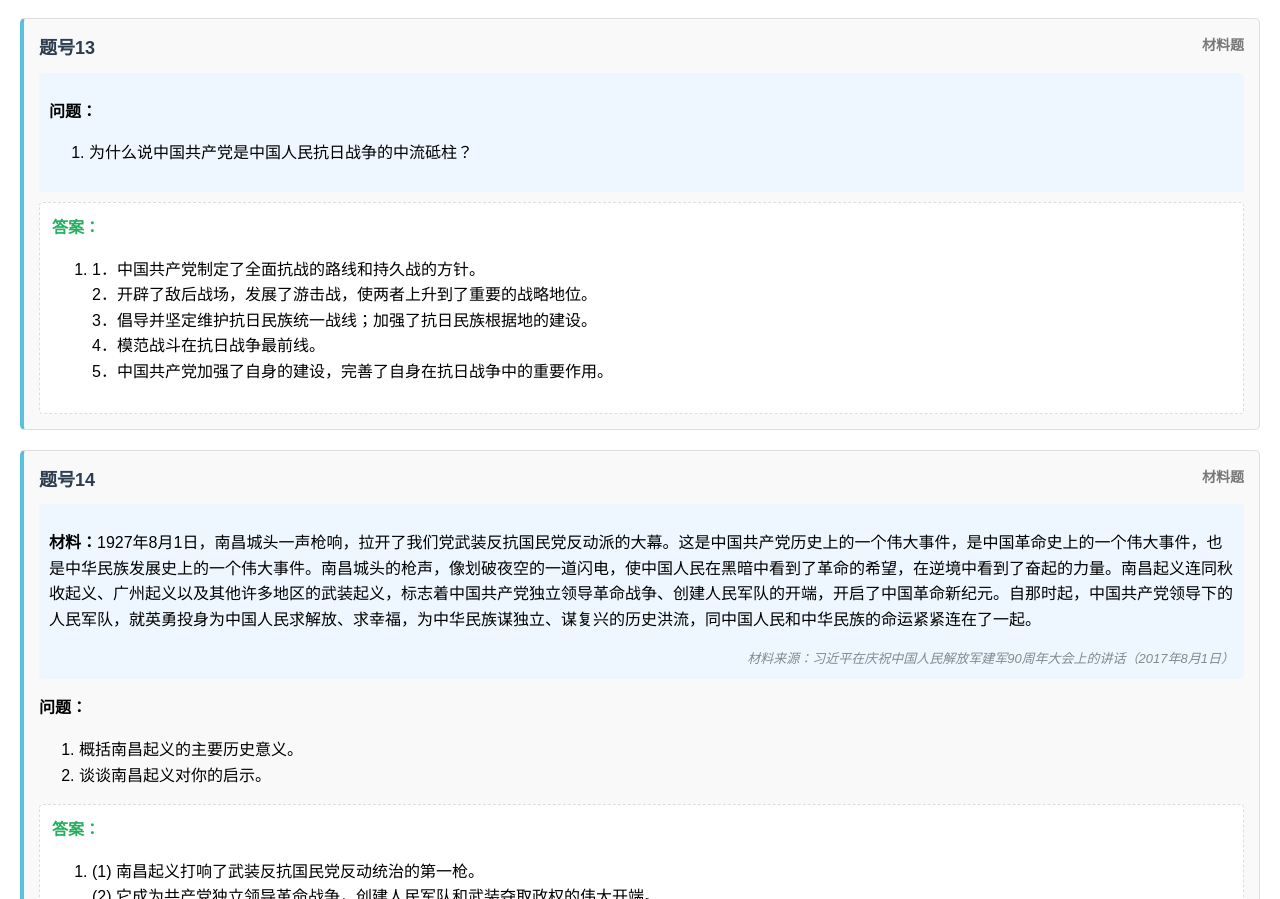
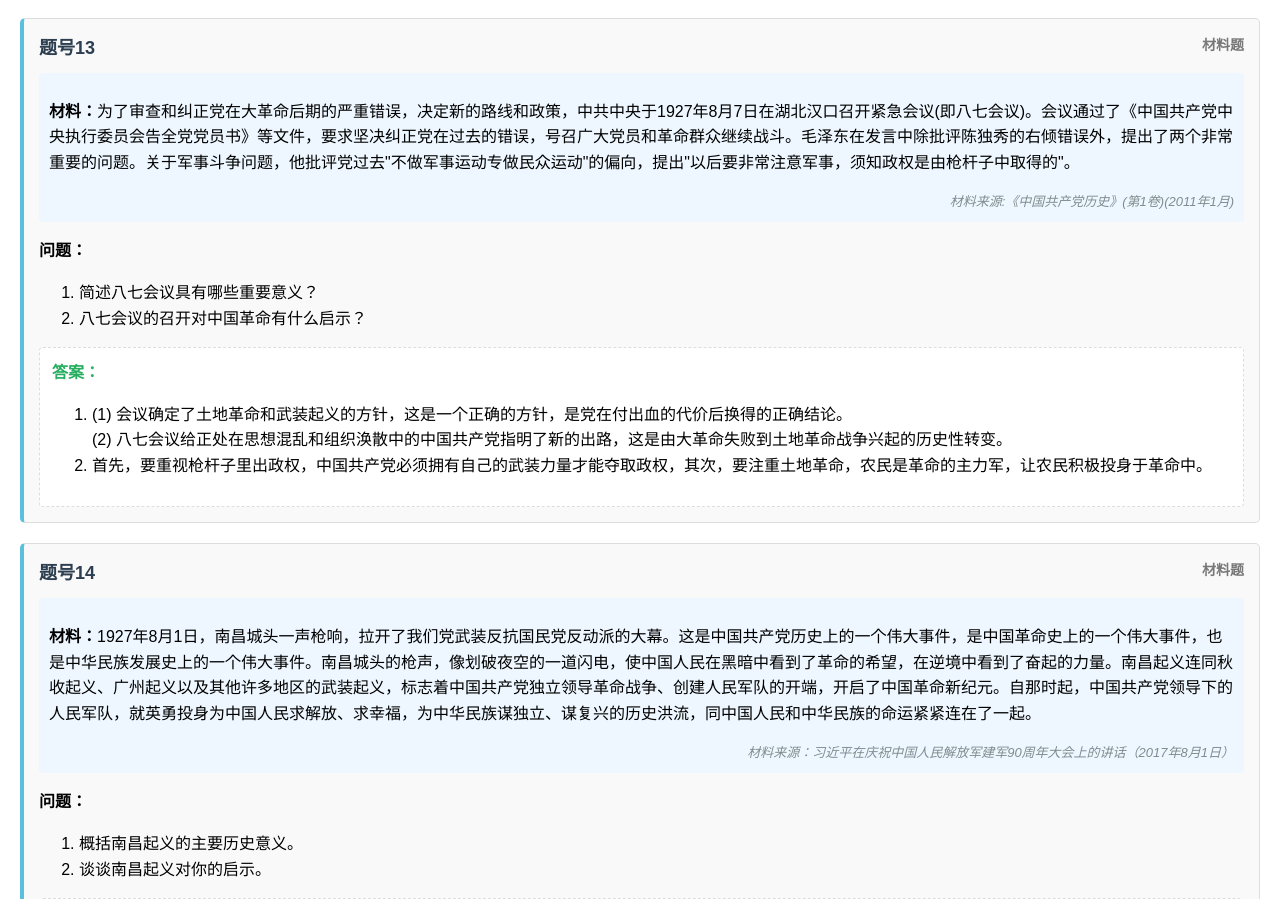
Before and after one commit to tm20054100/tm20054100.github.io, a plain HTML site: page index.html in a window 1280 px wide. Shown: the part 7128-8027 px from the top of the page. Drawn offline with Linux system fonts and the light colour scheme.

Commit message:
Add files via upload

```diff
--- a/index.html
+++ b/index.html
@@ -335,19 +335,19 @@
                 <div class="q-type">材料题</div>
             </div>
             <div class="material-content">
-                <p><strong>问题：</strong></p>
-                <ol>
-                    <li>为什么说中国共产党是中国人民抗日战争的中流砥柱？</li>
-                </ol>
+                <p><strong>材料：</strong>为了审查和纠正党在大革命后期的严重错误，决定新的路线和政策，中共中央于1927年8月7日在湖北汉口召开紧急会议(即八七会议)。会议通过了《中国共产党中央执行委员会告全党党员书》等文件，要求坚决纠正党在过去的错误，号召广大党员和革命群众继续战斗。毛泽东在发言中除批评陈独秀的右倾错误外，提出了两个非常重要的问题。关于军事斗争问题，他批评党过去"不做军事运动专做民众运动"的偏向，提出"以后要非常注意军事，须知政权是由枪杆子中取得的"。</p>
+                <div class="material-source">材料来源:《中国共产党历史》(第1卷)(2011年1月)</div>
             </div>
+            <p><strong>问题：</strong></p>
+            <ol>
+                <li>简述八七会议具有哪些重要意义？</li>
+                <li>八七会议的召开对中国革命有什么启示？</li>
+            </ol>
             <div class="answer">
                 <div class="answer-title">答案：</div>
                 <ol>
-                    <li>1．中国共产党制定了全面抗战的路线和持久战的方针。<br>
-                        2．开辟了敌后战场，发展了游击战，使两者上升到了重要的战略地位。<br>
-                        3．倡导并坚定维护抗日民族统一战线；加强了抗日民族根据地的建设。<br>
-                        4．模范战斗在抗日战争最前线。<br>
-                        5．中国共产党加强了自身的建设，完善了自身在抗日战争中的重要作用。</li>
+                    <li>(1) 会议确定了土地革命和武装起义的方针，这是一个正确的方针，是党在付出血的代价后换得的正确结论。<br>(2) 八七会议给正处在思想混乱和组织涣散中的中国共产党指明了新的出路，这是由大革命失败到土地革命战争兴起的历史性转变。</li>
+                    <li>首先，要重视枪杆子里出政权，中国共产党必须拥有自己的武装力量才能夺取政权，其次，要注重土地革命，农民是革命的主力军，让农民积极投身于革命中。</li>
                 </ol>
             </div>
         </div>
```
